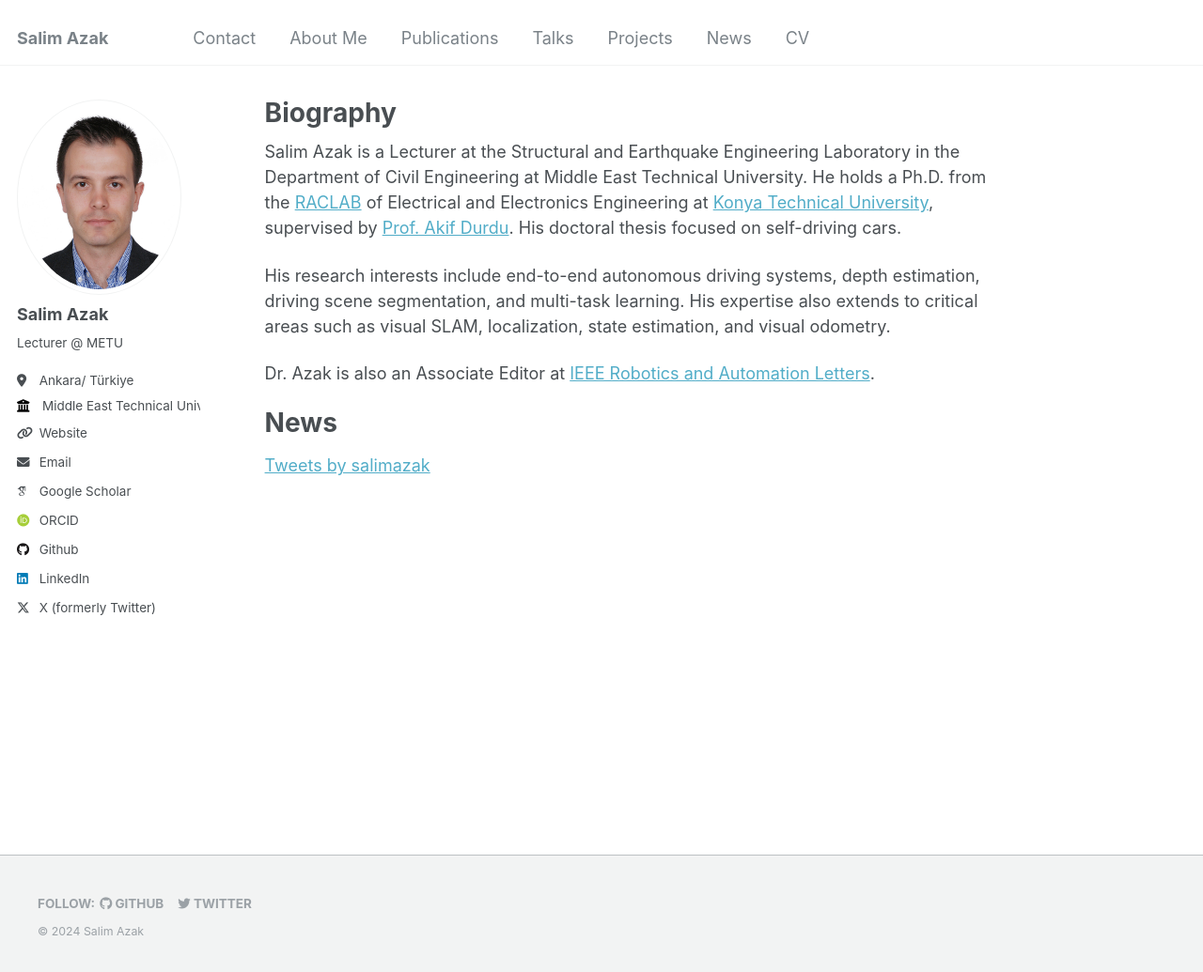
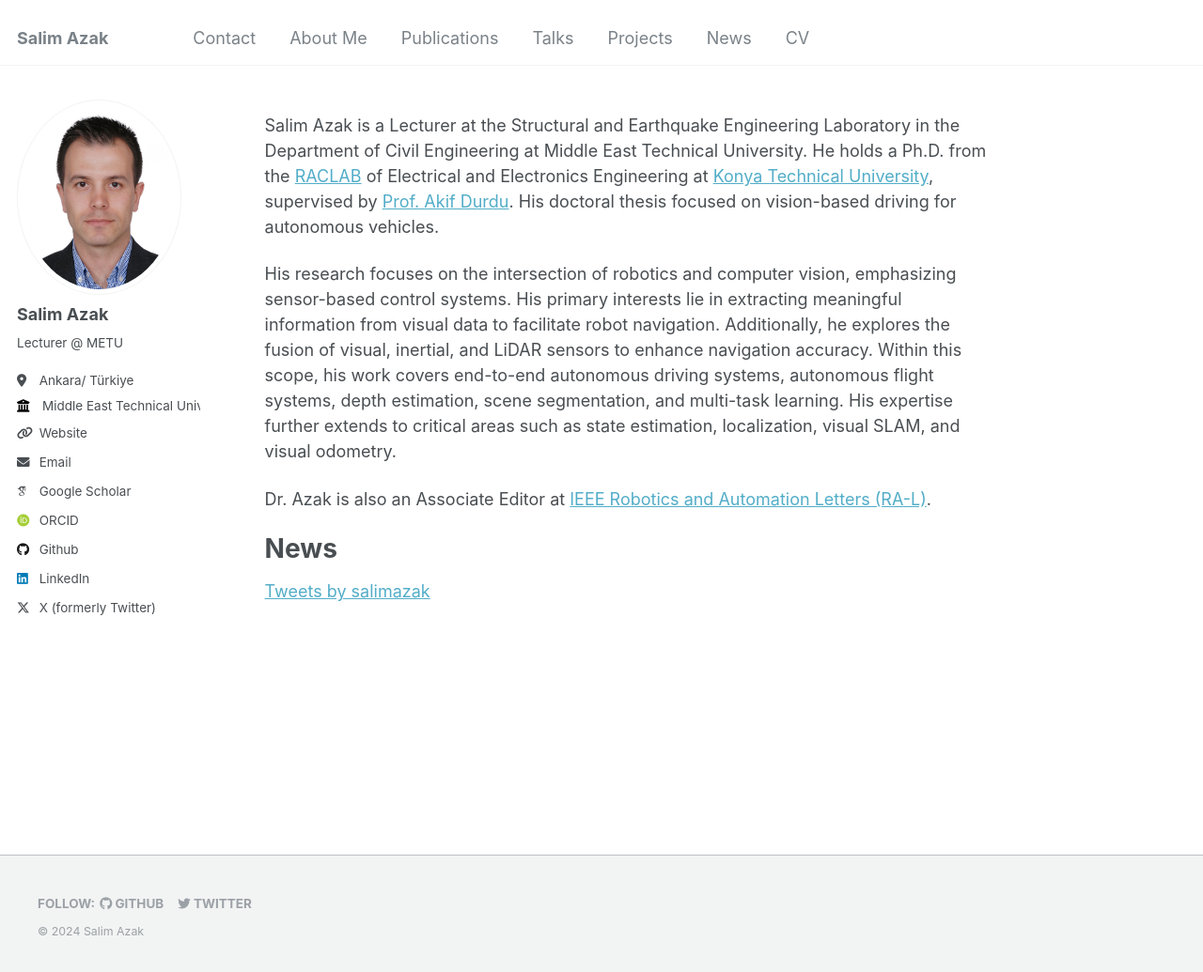
Before and after one commit to salimazak/salimazak.github.io, a Jekyll site: the page built from _pages/about.md, in a window 1280 px wide and 1036 px high. Shown: the whole window at 94% size. Built offline with Jekyll 4.4.1, drawn with Linux system fonts in a browser that asks for light colours; some web fonts are replaced; comment, search, counter and statistics services are not loaded.

Commit message:
Update about.md

```diff
--- a/_pages/about.md
+++ b/_pages/about.md
@@ -1,17 +1,17 @@
 ---
 permalink: /
-title: "Biography"
+title: ""
 author_profile: true
 redirect_from:
   - /about/
   - /about.html
 ---
 
-Salim Azak is a Lecturer at the Structural and Earthquake Engineering Laboratory in the Department of Civil Engineering at Middle East Technical University. He holds a Ph.D. from the [RACLAB](https://raclab.org/) of Electrical and Electronics Engineering at [Konya Technical University](https://www.ktun.edu.tr/en/Universite/AnaSayfa), supervised by [Prof. Akif Durdu](https://ktun.edu.tr/tr/Universite/PersonelBilgi?prsnl=Lf2Y6O7yzgev56OW8aYYhFJ8fVJTwu9EnIcMFc5Oynw%3D). His doctoral thesis focused on self-driving cars.
+Salim Azak is a Lecturer at the Structural and Earthquake Engineering Laboratory in the Department of Civil Engineering at Middle East Technical University. He holds a Ph.D. from the [RACLAB](https://raclab.org/) of Electrical and Electronics Engineering at [Konya Technical University](https://www.ktun.edu.tr/en/Universite/AnaSayfa), supervised by [Prof. Akif Durdu](https://ktun.edu.tr/tr/Universite/PersonelBilgi?prsnl=Lf2Y6O7yzgev56OW8aYYhFJ8fVJTwu9EnIcMFc5Oynw%3D). His doctoral thesis focused on vision-based driving for autonomous vehicles.
 
-His research interests include end-to-end autonomous driving systems, depth estimation, driving scene segmentation, and multi-task learning. His expertise also extends to critical areas such as visual SLAM, localization, state estimation, and visual odometry.
+His research focuses on the intersection of robotics and computer vision, emphasizing sensor-based control systems. His primary interests lie in extracting meaningful information from visual data to facilitate robot navigation. Additionally, he explores the fusion of visual, inertial, and LiDAR sensors to enhance navigation accuracy. Within this scope, his work covers end-to-end autonomous driving systems, autonomous flight systems, depth estimation, scene segmentation, and multi-task learning. His expertise further extends to critical areas such as state estimation, localization, visual SLAM, and visual odometry.
 
-Dr. Azak is also an Associate Editor at [IEEE Robotics and Automation Letters](https://www.ieee-ras.org/publications/ra-l).
+Dr. Azak is also an Associate Editor at [IEEE Robotics and Automation Letters (RA-L)](https://www.ieee-ras.org/publications/ra-l).
 
 # News
 {% include twitter-timeline.html %}
```
